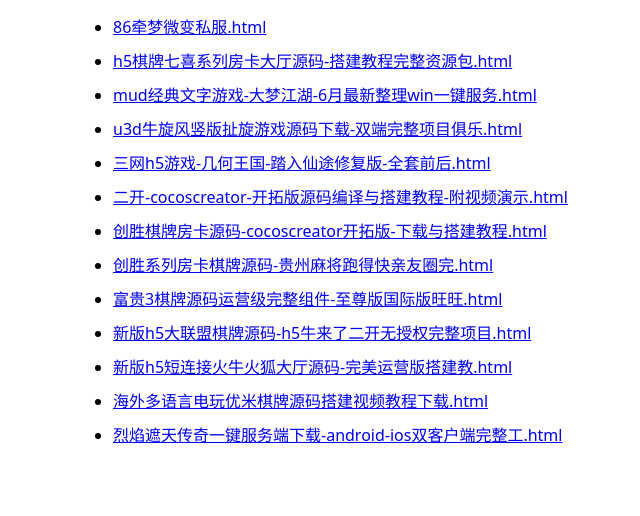
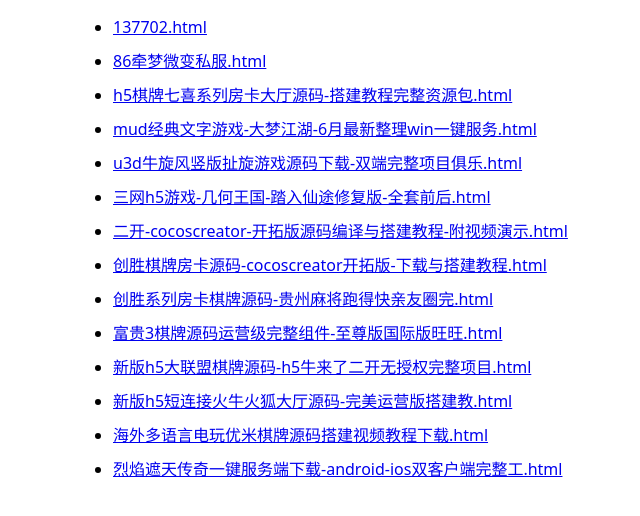
Before and after one commit to opmhoubue-eng/yuanmago-posts, a plain HTML site: page docs/index.html in a window 1280 px wide. Shown: the part 92-608 px from the top of the page, without its empty margins (137-777 px from the left). Drawn offline with Linux system fonts and the light colour scheme.

Commit message:
Add/Update docs/index.html

```diff
--- a/docs/index.html
+++ b/docs/index.html
@@ -3,7 +3,8 @@
 <meta charset="utf-8"><meta name="viewport" content="width=device-width,initial-scale=1">
 <title>文章目录</title>
 <style>body{font-family:system-ui,-apple-system,Segoe UI,Roboto,Helvetica,Arial,'Noto Sans','PingFang SC','Microsoft YaHei',sans-serif;line-height:1.75;margin:0}main{max-width:860px;margin:40px auto;padding:0 16px} h1{font-size:28px;margin:0 0 8px} li{margin:6px 0}</style>
-</head><body><main><h1>文章目录</h1><ul><li><a href="./86牵梦微变私服.html">86牵梦微变私服.html</a></li>
+</head><body><main><h1>文章目录</h1><ul><li><a href="./137702.html">137702.html</a></li>
+<li><a href="./86牵梦微变私服.html">86牵梦微变私服.html</a></li>
 <li><a href="./h5棋牌七喜系列房卡大厅源码-搭建教程完整资源包.html">h5棋牌七喜系列房卡大厅源码-搭建教程完整资源包.html</a></li>
 <li><a href="./mud经典文字游戏-大梦江湖-6月最新整理win一键服务.html">mud经典文字游戏-大梦江湖-6月最新整理win一键服务.html</a></li>
 <li><a href="./u3d牛旋风竖版扯旋游戏源码下载-双端完整项目俱乐.html">u3d牛旋风竖版扯旋游戏源码下载-双端完整项目俱乐.html</a></li>
```
